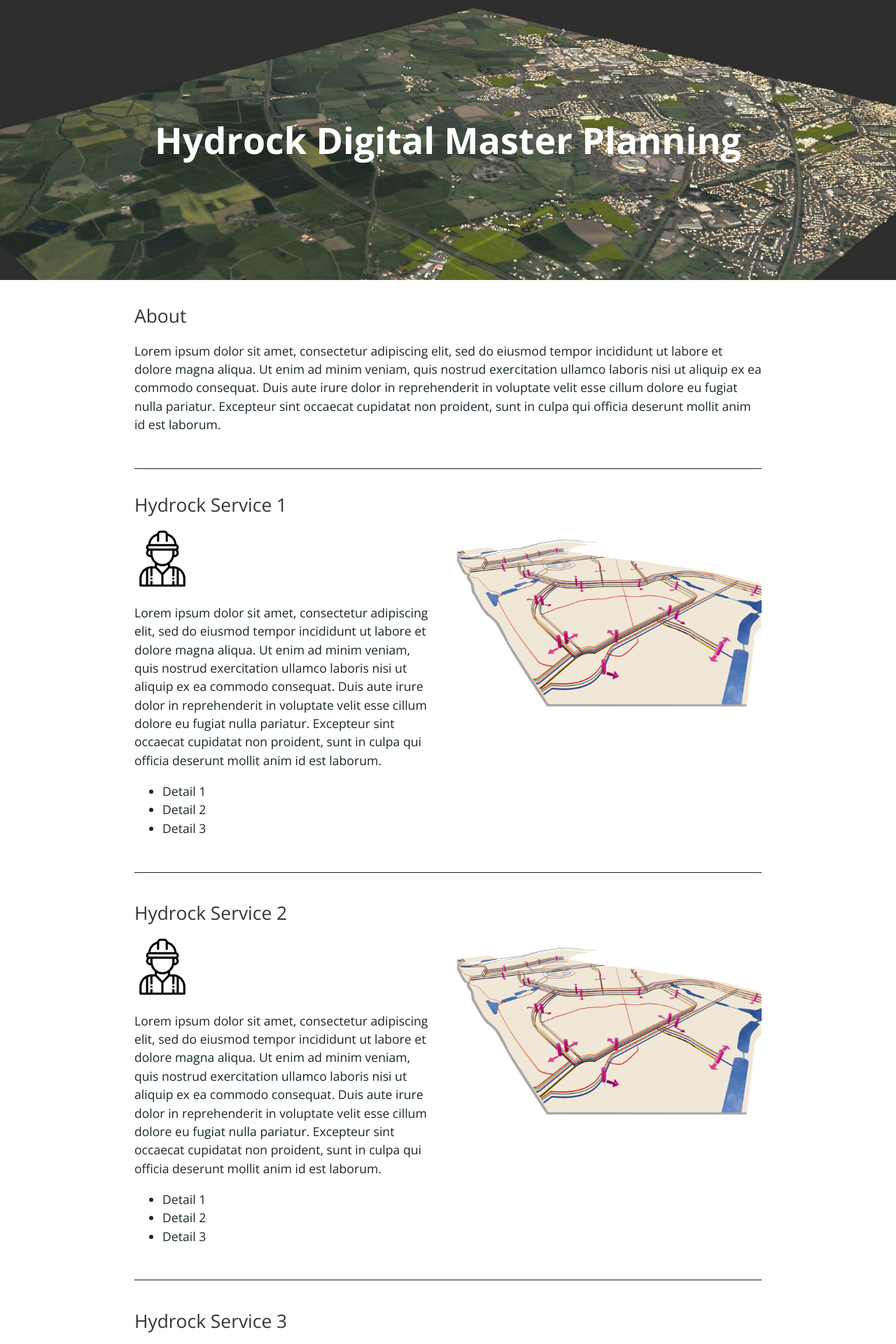
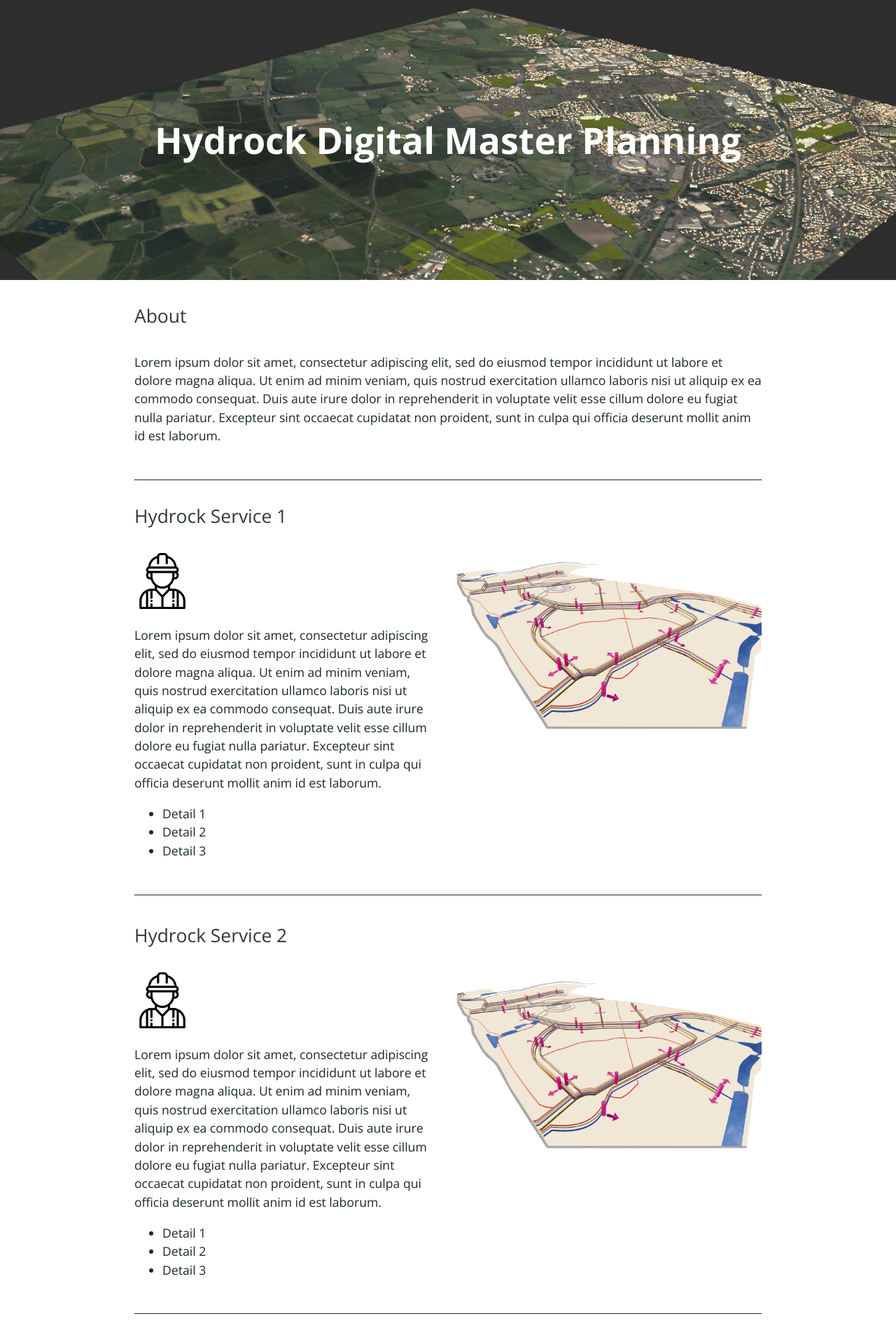
Before and after one commit to HydrockEngineering/DigitalMasterPlanning, a Jekyll site: the page built from index.md, in a window 1280 px wide. Shown: the top 1920 px of the page at 70% size. Built offline with Jekyll 4.4.1, drawn with Linux system fonts in a browser that asks for light colours; our own code applies the rules of GitHub Pages for plain Markdown files.

Commit message:
Update default.html

```diff
--- a/_layouts/default.html
+++ b/_layouts/default.html
@@ -35,7 +35,7 @@
 
       <!-- About-->
 
-      <h2>About</h2>
+      <h2 class="subhead">About</h2>
       <div class="sub-wrap">
         <div class="full-width">
           <p>Lorem ipsum dolor sit amet, consectetur adipiscing elit, sed do eiusmod tempor incididunt ut labore et dolore magna aliqua. Ut enim ad minim veniam, quis nostrud exercitation ullamco laboris nisi ut aliquip ex ea commodo consequat. Duis aute irure dolor in reprehenderit in voluptate velit esse cillum dolore eu fugiat nulla pariatur. Excepteur sint occaecat cupidatat non proident, sunt in culpa qui officia deserunt mollit anim id est laborum.</p>
@@ -45,7 +45,7 @@
 
       <!-- Service 1 -->
 
-      <h2>Hydrock Service 1</h2>
+      <h2 class="subhead">Hydrock Service 1</h2>
       <div class="sub-wrap">
         <div class="position-left">
           <div class="icon"><img src="assets/images/icon.png" alt=""></div>
@@ -61,7 +61,7 @@
 
       <!-- Service 2 -->
 
-       <h2>Hydrock Service 2</h2>
+       <h2 class="subhead">Hydrock Service 2</h2>
        <div class="sub-wrap">
         <div class="position-left">
           <div class="icon"><img src="assets/images/icon.png" alt=""></div>
@@ -77,7 +77,7 @@
 
        <!-- Service 3 -->
 
-       <h2>Hydrock Service 3</h2>
+       <h2 class="subhead">Hydrock Service 3</h2>
        <div class="sub-wrap">
         <div class="position-left">
           <div class="icon"><img src="assets/images/icon.png" alt=""></div>
@@ -93,7 +93,7 @@
 
       <!-- Service 4 -->
 
-       <h2>Hydrock Service 4</h2>
+       <h2 class="subhead">Hydrock Service 4</h2>
        <div class="sub-wrap">
         <div class="position-left">
           <div class="icon"><img src="assets/images/icon.png" alt=""></div>
@@ -109,7 +109,7 @@
 
       <!-- Find Out More-->
 
-      <h2>Find Out More about Hydrock Services</h2>
+      <h2 class="subhead">Find Out More about Hydrock Services</h2>
         <div class="full-width">
           <div class="icon"><img src="assets/images/icon2.png" alt=""></div>
           <p>Lorem ipsum dolor sit amet, consectetur adipiscing elit, sed do eiusmod tempor incididunt ut labore et dolore magna aliqua. Ut enim ad minim veniam, quis nostrud exercitation ullamco laboris nisi ut aliquip ex ea commodo consequat. Duis aute irure dolor in reprehenderit in voluptate velit esse cillum dolore eu fugiat nulla pariatur. Excepteur sint occaecat cupidatat non proident, sunt in culpa qui officia deserunt mollit anim id est laborum.</p>
```
